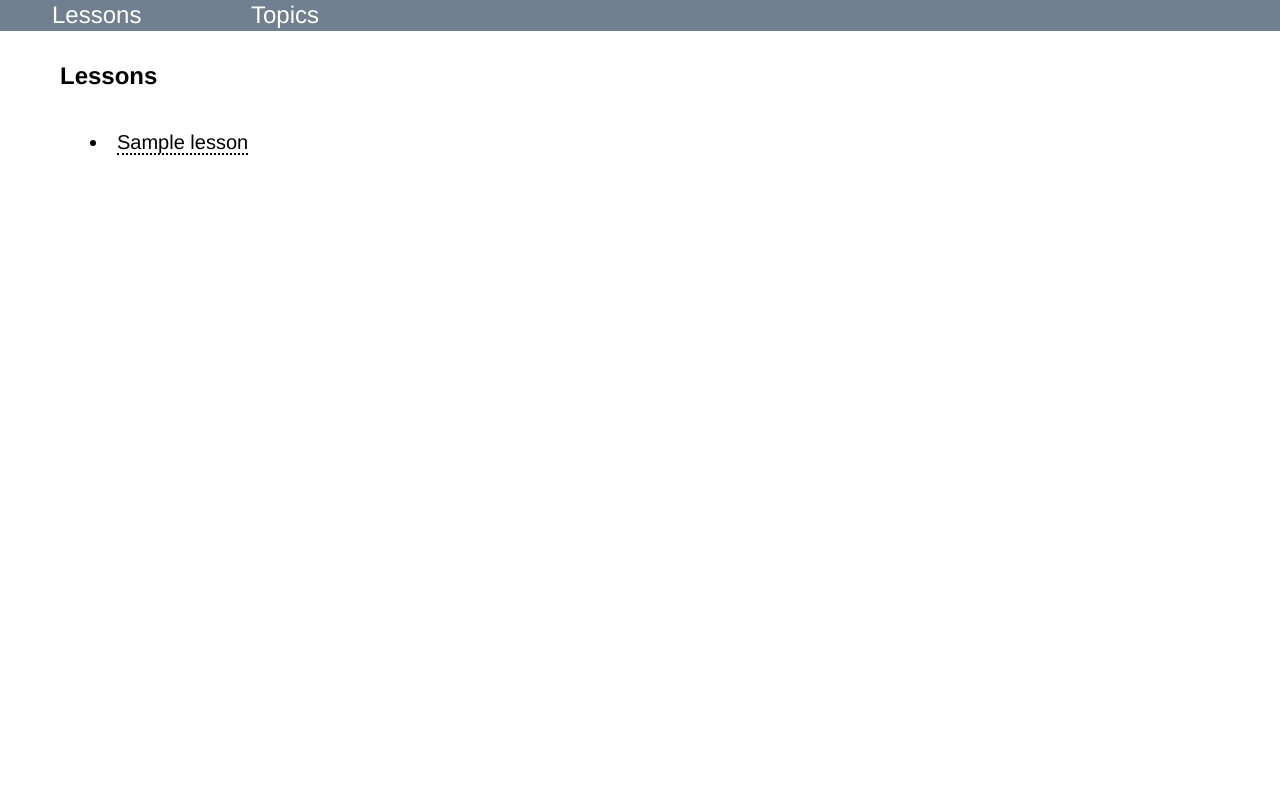
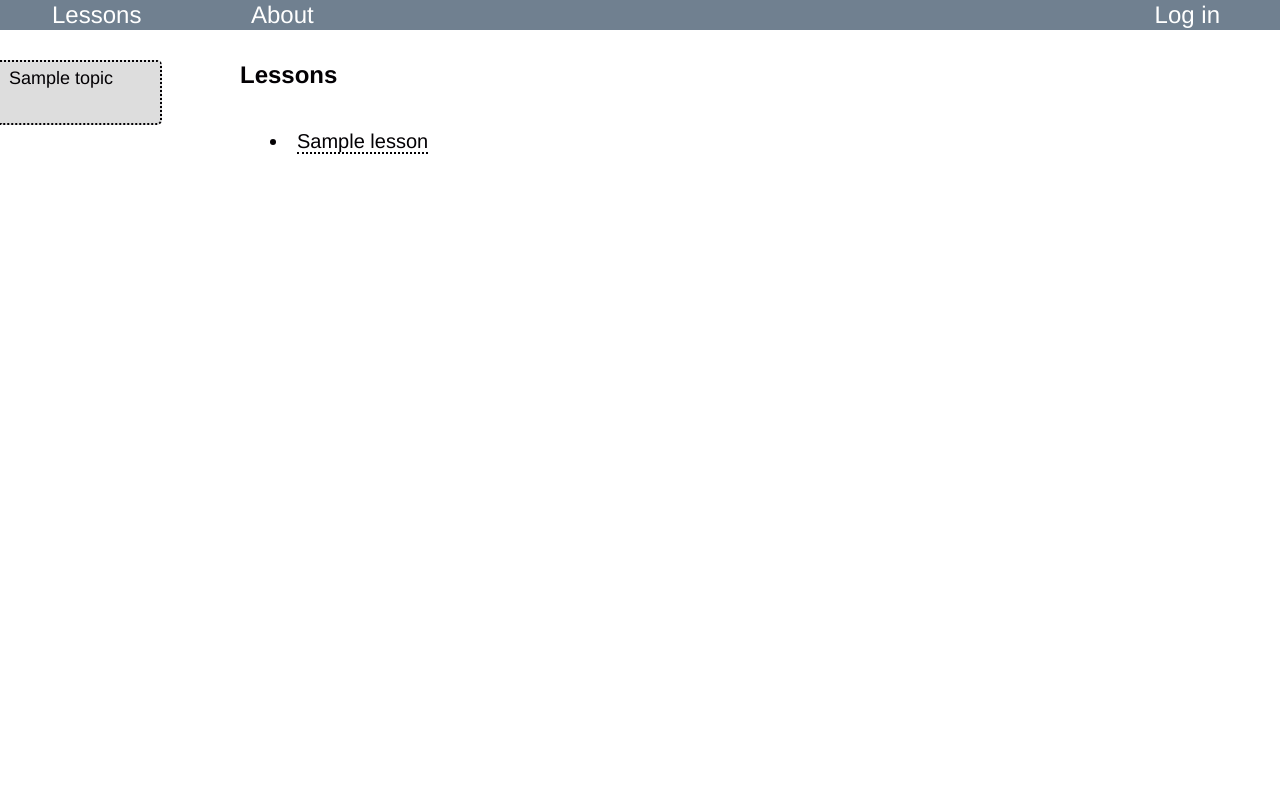
Before and after one commit to gdsp/gdsp, a Django app: template core/templates/core/lessons/index.html in a window 1280 px wide. Run offline with Django 3.2, Linux system fonts and the light colour scheme; the template is opened without the code that fills it: values that come from a table or form of the project are taken from there, others are empty; tables that the repository leaves empty hold one stand-in row (values such as "Sample post"); parts of the project's set-up code (start-up, migrations or seed data) failed here and were passed over.

Commit message:
Add a sidebar and make some style changes
The sidebar still needs some work, but it's a start. The lessons which are
not currently active should probably be collapsed.

```diff
--- a/compass/sass/application.scss
+++ b/compass/sass/application.scss
@@ -1,6 +1,7 @@
 @import 'compass/reset';
 @import 'compass/css3';
 @import 'compass/typography';
+@import 'compass/layout';
 
 /* Syntax highlighting; this is plain CSS generated by pygmentize. */
 @import 'pygments';
@@ -14,16 +15,26 @@ $fg-color: rgb(3, 1, 4);
 $light-accent-color: #DDD;
 $dark-accent-color: slategray;
 
+$sidebar-width: 8em;
+$border-style: 2px dotted $fg-color;
+
 html, body {
     font-family: Helvetica, Arial, sans-serif;
     color: $fg-color;
     background-color: $bg-color;
+    height: 100%;
+}
+
+div#body-wrapper {
+    min-height: 100%;
+    position: relative;
 }
 
 nav ul {
     @include trailer;
     background-color: $dark-accent-color;
     width: 100%;
+    height: $base-rhythm-unit;
 
     li {
         display: inline;
@@ -42,12 +53,58 @@ nav ul {
             color: $dark-accent-color;
             background-color: $bg-color;
         }
+
+        &#login {
+            float: right;
+            margin-right: 2em;
+        }
     }
 }
 
-div#wrapper {
+nav#lesson-sidebar {
+    width: $sidebar-width;
+    @include stretch-y(2 * $base-rhythm-unit);
+
+    & > ul {
+        border-top: $border-style;
+        border-right: $border-style;
+        border-bottom: $border-style;
+        @include border-top-right-radius(5px);
+        @include border-bottom-right-radius(5px);
+    }
+
+    ul {
+        height: auto;
+        background-color: $light-accent-color;
+
+        li {
+            display: list-item;
+            list-style-type: none;
+            margin-left: 0;
+            width: 100%;
+
+            &.active {
+                background-color: darken($light-accent-color, 10%);
+            }
+        }
+
+        a {
+            @include adjust-font-size-to(18px);
+            color: $fg-color;
+            border-bottom: none;
+
+            &:hover {
+                color: inherit;
+                background-color: inherit;
+            }
+        }
+    }
+}
+
+div#content-wrapper {
     width: 50%;
-    margin-left: 3em;
+    margin-left: 1.5 * $sidebar-width;
+    padding-bottom: 4 * $base-leader;
 
     h1, h2, h3, h4, h5, h6 {
         font-weight: bold;
@@ -65,7 +122,7 @@ div#wrapper {
     a {
         color: $fg-color;
         text-decoration: none;
-        border-bottom: 2px dotted $fg-color;
+        border-bottom: $border-style;
 
         &:hover {
             background-color: $light-accent-color;
@@ -138,7 +195,7 @@ div#wrapper {
         background-position: 0.3em 50%;
 
         &:hover {
-            background-color: darken($light-accent-color, 3%);
+            background-color: darken($light-accent-color, 10%);
         }
 
         &.sm2_link, &.sm2_paused {
@@ -150,15 +207,27 @@ div#wrapper {
         }
     }
 
-    nav.next-and-prev {
-        float: right;
+    nav#next-and-prev {
+        /* The idea here is to keep nav#next-and-prev on the bottom
+           of the page, with the same width as div#content-wrapper,
+           and to keep the 'previous' and 'next' links to the left
+           and right respectively. */
+        position: absolute;
+        bottom: 0;
+        height: 2 * $base-leader;
+        width: inherit;
+        margin-left: inherit;
         @include trailer;
+        @include stretch-x;
 
         a {
             @include adjust-font-size-to(18px);
             color: $dark-accent-color;
             border: none;
             margin: 0 1em;
+
+            &.prev { float: left; }
+            &.next { float: right; }
         }
     }
 }
--- a/core/models.py
+++ b/core/models.py
@@ -210,6 +210,10 @@ class Topic(models.Model):
         return self.title
 
     class Meta:
+        ordering = [
+                'lessontopicrelation__lesson',
+                'lessontopicrelation__topic_ordinal',
+        ]
         verbose_name = _('topic')
         verbose_name_plural = _('topics')
 
--- /dev/null
+++ b/core/templates/core/lessons/base.html
@@ -0,0 +1,23 @@
+{% extends 'base.html' %}
+
+{% block header %}
+<nav id="lesson-sidebar">
+  <ul>
+    {% for lesson in lessons %}
+      <ul>
+        {% for topic in lesson.topics.all %}
+          {% if lesson == lesson_topic.lesson and topic == lesson_topic.topic %}
+            <li class="active">
+          {% else %}
+            <li>
+          {% endif %}
+              <a href="{% url 'core:lesson' pk=lesson.id topic=topic.id %}">
+                {{ topic.title }}
+              </a>
+            </li>
+        {% endfor %}
+      </ul>
+    {% endfor %}
+  </ul>
+</nav>
+{% endblock %}
--- a/core/templates/core/lessons/index.html
+++ b/core/templates/core/lessons/index.html
@@ -1,4 +1,4 @@
-{% extends 'base.html' %}
+{% extends 'core/lessons/base.html' %}
 {% load i18n %}
 
 {% block title %}{{ block.super }} | {% trans 'Lessons' %}{% endblock %}
--- a/core/views.py
+++ b/core/views.py
@@ -52,6 +52,7 @@ class LessonDetailView(DetailView):
                 lesson=self.object.id,
                 topic=topic.id,
         )
+        context['lessons'] = Lesson.objects.all()
         return context
 
 
--- a/templates/base.html
+++ b/templates/base.html
@@ -9,14 +9,18 @@
     {% block head %} {% endblock %}  {# for including JS, CSS etc. #}
   </head>
   <body>
+    <div id="body-wrapper">
       <nav>
         <ul>
           <li><a href="{% url 'core:lessons' %}">{% trans 'Lessons' %}</a></li>
-        <li><a href="{% url 'core:topics' %}">{% trans 'Topics' %}</a></li>
+          <li><a href="#">About</a></li>
+          <li><a href="#" id="login">Log in</a></li>
+        </ul>
       </nav>
       {% block header %} {% endblock %}  {# for submenus and such #}
-    <div id="wrapper">
+      <div id="content-wrapper">
         {% block content %} {% endblock %}  {# the main content of the page #}
+      </div>
     </div>
   </body>
 </html>
```
Also changed, not shown: core/templates/core/lessons/lesson.html (+4 -4 lines), static/css/application.css. Lines whose indentation alone changed are shown as unchanged.
